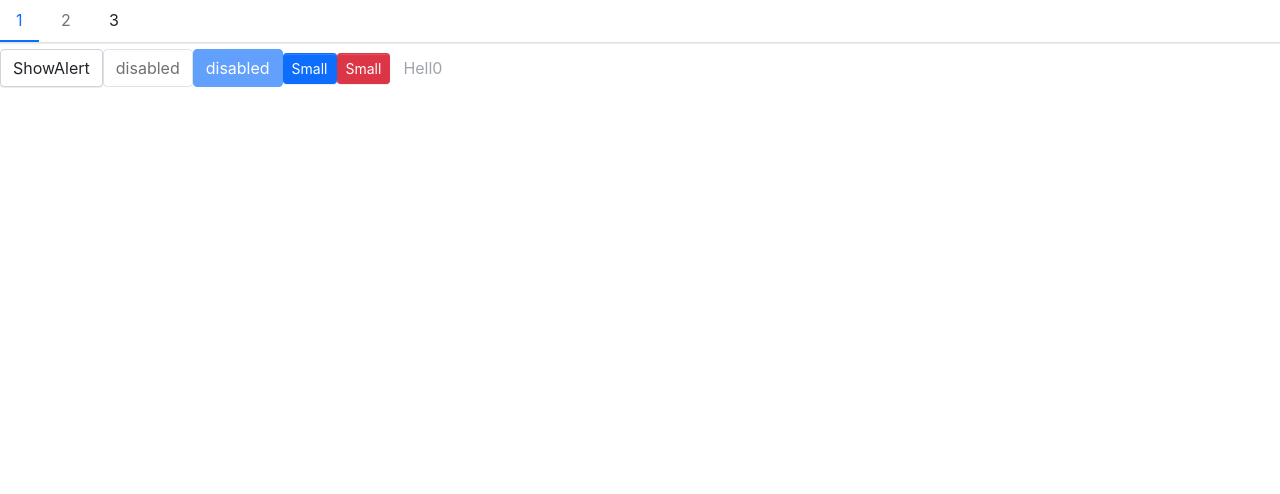
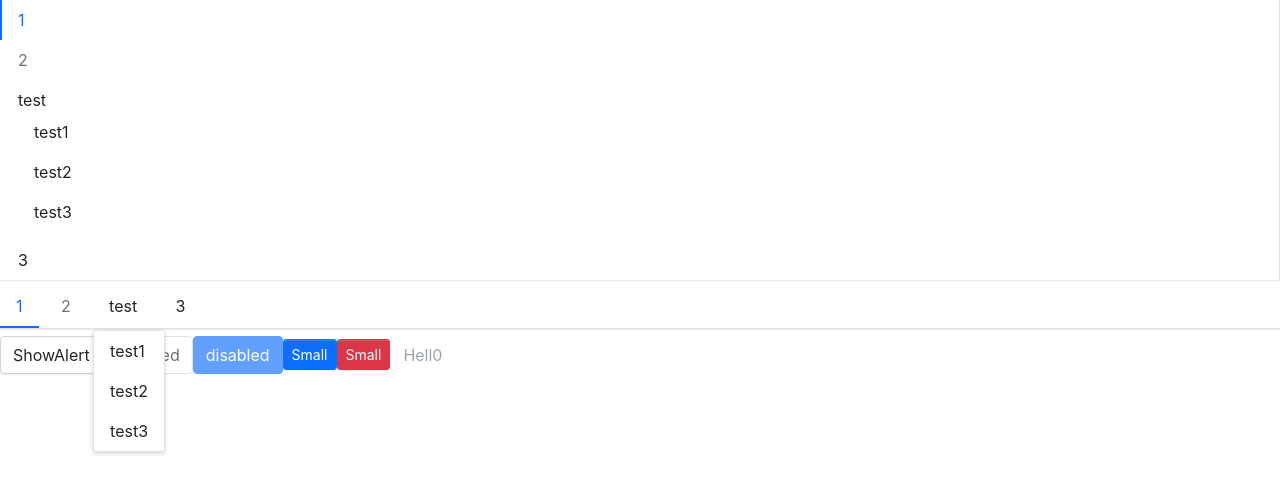
Before and after one commit to weiweier192/react-components, a React (Create React App) app: page / in a window 1280 px wide. Shown: the top 494 px of the page. Built offline with nearby package versions, Linux system fonts and the light colour scheme.

Commit message:
'添加下拉选'

```diff
--- a/src/App.tsx
+++ b/src/App.tsx
@@ -3,7 +3,7 @@ import Button, { ButtonType, ButtonSize } from './components/Button/button'
 import Alert, { AlertType } from './components/Alert/alert'
 import Menu from './components/Menu/menu'
 import MenuItem from './components/Menu/menuItem'
-// import SubMenu from './components/Menu/subMenu'
+import SubMenu from './components/Menu/subMenu'
 
 const App: React.FC = () => {
   const alertRef = useRef<any>()
@@ -15,21 +15,34 @@ const App: React.FC = () => {
 
   return (
     <div className="App">
-       <Menu
-        // mode="vertical"
+      <Menu
+        mode="vertical"
         defaultIndex={'0'}
         onSelect={(index) => {
           alert(`当前${index}`)
-        }}
-      >
-        <MenuItem >1</MenuItem>
-        <MenuItem disabled >2</MenuItem>
-        {/* <SubMenu title="test">
+        }}>
+        <MenuItem>1</MenuItem>
+        <MenuItem disabled>2</MenuItem>
+        <SubMenu title="test">
           <MenuItem>test1</MenuItem>
           <MenuItem>test2</MenuItem>
           <MenuItem>test3</MenuItem>
-        </SubMenu> */}
-        <MenuItem >3</MenuItem>
+        </SubMenu>
+        <MenuItem>3</MenuItem>
+      </Menu>
+      <Menu
+        defaultIndex={'0'}
+        onSelect={(index) => {
+          alert(`当前${index}`)
+        }}>
+        <MenuItem>1</MenuItem>
+        <MenuItem disabled>2</MenuItem>
+        <SubMenu title="test">
+          <MenuItem>test1</MenuItem>
+          <MenuItem>test2</MenuItem>
+          <MenuItem>test3</MenuItem>
+        </SubMenu>
+        <MenuItem>3</MenuItem>
       </Menu>
       <Alert
         ref={alertRef}
@@ -70,7 +83,6 @@ const App: React.FC = () => {
       <Button disabled btnType={ButtonType.Link} href={'http://www.baidu.com'}>
         Hell0
       </Button>
-
     </div>
   )
 }
--- a/src/components/Menu/_style.scss
+++ b/src/components/Menu/_style.scss
@@ -27,8 +27,46 @@
     }
     &:hover {
       color: lighten($menu-item-active-color, 20%);
-      border-bottom-color: lighten($menu-item-active-color, 20%)
+      border-bottom-color: lighten($menu-item-active-color, 20%);
     }
+  }
+  > .sub-menu {
+    position: relative;
+    .submenu-title {
+      display: flex;
+      align-items: center;
+    }
+  }
+  .submenu-content {
+    list-style: none;
+    padding-left: 0;
+    white-space: nowrap;
+    // transition: $menu-transition;
+    .menu-item {
+      padding: $menu-item-padding-y $menu-item-padding-x;
+      cursor: pointer;
+      transition: $menu-transition;
+      color: $body-color;
+      &.is-active {
+        color: $menu-item-active-color !important;
+      }
+      &:hover {
+        color: lighten($menu-item-active-color, 20%) !important;
+      }
+    }
+  }
+}
+
+.menu-horizental {
+  .submenu-content {
+    position: absolute;
+    background-color: $white;
+    z-index: 100;
+    top: calc(100% + 4px);
+    left: 0;
+    border: $menu-border-width solid $menu-border-color;
+    border-radius: 0.2rem;
+    box-shadow: $submenu-box-shadow;
   }
 }
 
@@ -36,7 +74,7 @@
   flex-direction: column;
   border-bottom: 0;
   border-right: $menu-border-width solid $menu-border-color;
-  >.menu-item {
+  > .menu-item {
     border-bottom: 0;
     border-left: $menu-item-active-border-width solid transparent;
     &.is-active {
--- a/src/components/Menu/menu.tsx
+++ b/src/components/Menu/menu.tsx
@@ -1,6 +1,6 @@
 import React, { useState, createContext } from 'react'
 import classNames from 'classnames'
-import { IMenuItemProps } from '../Menu copy/menuItem'
+import { IMenuItemProps } from './menuItem'
 
 type modeType = 'horizental' | 'vertical'
 type onSelectType = (index: string) => void
@@ -25,6 +25,7 @@ const Menu: React.FC<IMenuProps> = (props) => {
 
   const classes = classNames('menu', className, {
     'menu-vertical': mode === 'vertical',
+    'menu-horizental': mode !== 'vertical'
   })
   const handleSelect = (index: string) => {
     setActive(index)
@@ -39,17 +40,25 @@ const Menu: React.FC<IMenuProps> = (props) => {
   // 2. 给组件添加属性: React.cloneElement()
   const renderChildren = () => {
     return React.Children.map(children, (child, index) => {
-      // 使用断言转成FCE实例
-      const childElement = child as React.FunctionComponentElement<IMenuItemProps>
-      const {displayName} = childElement.type
-      if(displayName === 'MenuItem') {
-        return React.cloneElement(childElement, {index: index.toString()})
+      // 使用断言将child转成FCE实例,为其添加属性
+      const childElement = child as React.FunctionComponentElement<
+        IMenuItemProps
+      >
+      const { displayName } = childElement.type
+      if (displayName === 'MenuItem' || displayName === 'SubMenu') {
+        return React.cloneElement(childElement, { index: index.toString() })
+      }else {
+        console.error(
+          "Warning: Menu has a child which is not a 'MenuItem' component"
+        )
       }
     })
   }
   return (
     <ul className={classes}>
-      <MenuContext.Provider value={passedContext}>{renderChildren()}</MenuContext.Provider>
+      <MenuContext.Provider value={passedContext}>
+        {renderChildren()}
+      </MenuContext.Provider>
     </ul>
   )
 }
--- a/src/components/Menu/menuItem.tsx
+++ b/src/components/Menu/menuItem.tsx
@@ -2,7 +2,7 @@ import React, { useCallback, useContext } from 'react'
 import classNames from 'classnames'
 import { MenuContext } from './menu'
 
-interface IMenuItemProps {
+export interface IMenuItemProps {
   index?: string
   disabled?: boolean
   className?: string
--- /dev/null
+++ b/src/components/Menu/subMenu.tsx
@@ -0,0 +1,58 @@
+import React, { useState, useContext } from 'react'
+import classNames from 'classnames'
+import { MenuContext } from './menu'
+import { IMenuItemProps } from './menuItem'
+
+interface ISubMenu {
+  title: string
+  index?: string
+  className?: string
+}
+
+const SubMenu: React.FC<ISubMenu> = (props) => {
+  const { title, index, className, children } = props
+
+  const context = useContext(MenuContext)
+
+  const classes = classNames('menu-item', 'sub-menu', className, {
+    'is-active': context.index === index,
+  })
+
+  const handleSelect = (e: React.MouseEvent) => {
+    e.preventDefault()
+    if (context.onSelect && typeof index === 'string') {
+      context.onSelect(index)
+    }
+  }
+  const renderChildren = () => {
+    const childrenComponent = React.Children.map(children, (child, i) => {
+      const childElement = child as React.FunctionComponentElement<
+        IMenuItemProps
+      >
+      const { displayName } = childElement.type
+      if (displayName === 'MenuItem' || displayName === 'SubMenu') {
+        return React.cloneElement(childElement, { index: `${index}-${i}` })
+      } else {
+        console.error(
+          "Warning: Menu has a child which is not a 'MenuItem' component"
+        )
+      }
+    })
+    return <ul className="submenu-content">{childrenComponent}</ul>
+  }
+  return (
+    <li className={classes} key={index}>
+      <div className="submenu-title" onClick={handleSelect}>
+        {title}
+      </div>
+      {renderChildren()}
+    </li>
+  )
+}
+
+SubMenu.defaultProps = {
+  title: 'SubMenu',
+}
+SubMenu.displayName = 'SubMenu'
+
+export default SubMenu
```
